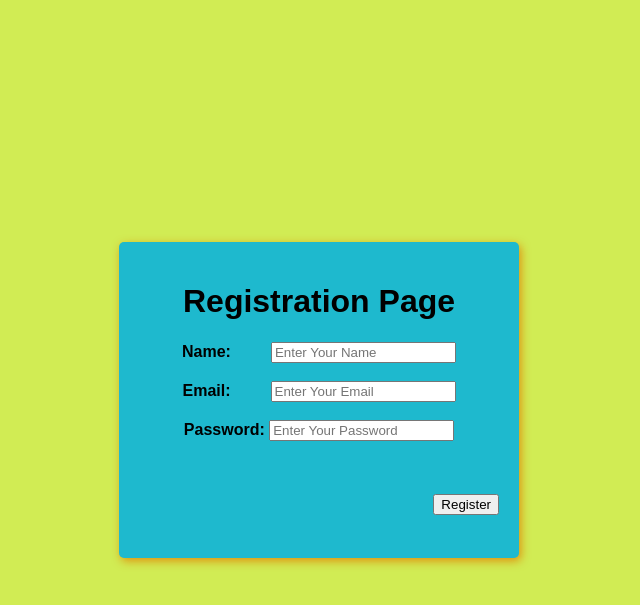
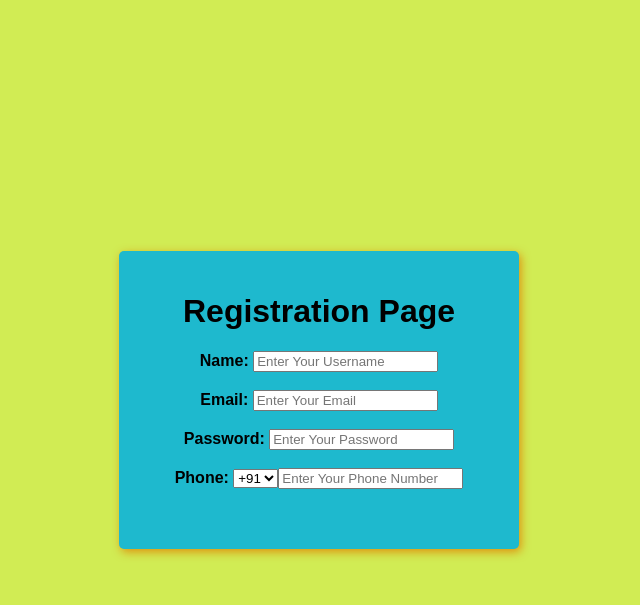
Before and after one commit to aanu03022026/annu2814, a Python web app: template templates/registration.html in a window 1280 px wide. Shown: the top 605 px of the page, without its empty margins (321-961 px from the left). Run offline with Jinja, Linux system fonts and the light colour scheme; the template is opened without the code that fills it, so the values that code supplies are empty.

Commit message:
updated registration page and python code

```diff
--- a/templates/registration.html
+++ b/templates/registration.html
@@ -23,13 +23,14 @@
         </style>
     </head>
     <body>
-        <div class="container" align="center">
+        <div class="container" align="center" justify-content="center">
             <h1>Registration Page</h1>
             <form action="/register" method="POST">
-                <b>Name:&nbsp;&nbsp;&nbsp;&nbsp;&nbsp;&nbsp;&nbsp;&nbsp;&nbsp;</b><input type="text" name="username" placeholder="Enter Your Name"><br><br>
-                <b>Email:&nbsp;&nbsp;&nbsp;&nbsp;&nbsp;&nbsp;&nbsp;&nbsp;&nbsp;</b><input type="email" name="email" placeholder="Enter Your Email"><br><br>
-                <b>Password:&nbsp;</b><input type="password" name="password" placeholder="Enter Your Password"><br><br>
-                <h1 align="right"><button type="submit" >Register</button></h1>
+                <b>Name:&nbsp;</b><input type="text" name="username" placeholder="Enter Your Username" required minlength="10"><br><br>
+                <b>Email:&nbsp;</b><input type="email" name="email" placeholder="Enter Your Email" required><br><br>
+                <b>Password:&nbsp;</b><input type="password" name="password" placeholder="Enter Your Password" minlength="8" maxlength="20" required><br><br>
+                <b>Phone:&nbsp;<select><option>+91</option></select></b><input type="tel" name="phone" placeholder="Enter Your Phone Number" required minlength="10" maxlength="12"><br><br>
+                <h1 align="right"><button type="submit" style="background-color: aquamarine;>Register</button></h1>
             </form>
             </div>
             </body>
```
Also changed, not shown: app.py (+13 -0 lines).
